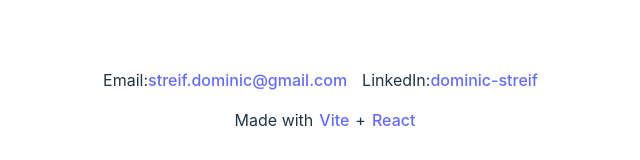
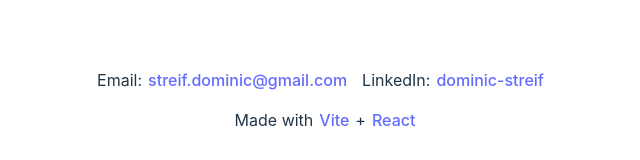
Before and after one commit to dbstreif/react-portfolio, a React (Vite) app: page /react-portfolio/resume in a window 1280 px wide. Shown: the part 1044-1204 px from the top of the page, without its empty margins (312-952 px from the left). Built offline with nearby package versions, Linux system fonts and the light colour scheme.

Commit message:
Added spacing between contact elements

```diff
--- a/src/Footer.css
+++ b/src/Footer.css
@@ -9,6 +9,7 @@ footer {
 
 .contact-link {
     padding-right: 15px;
+    padding-left: 6px;
 }
 
 .credits-link {
```
